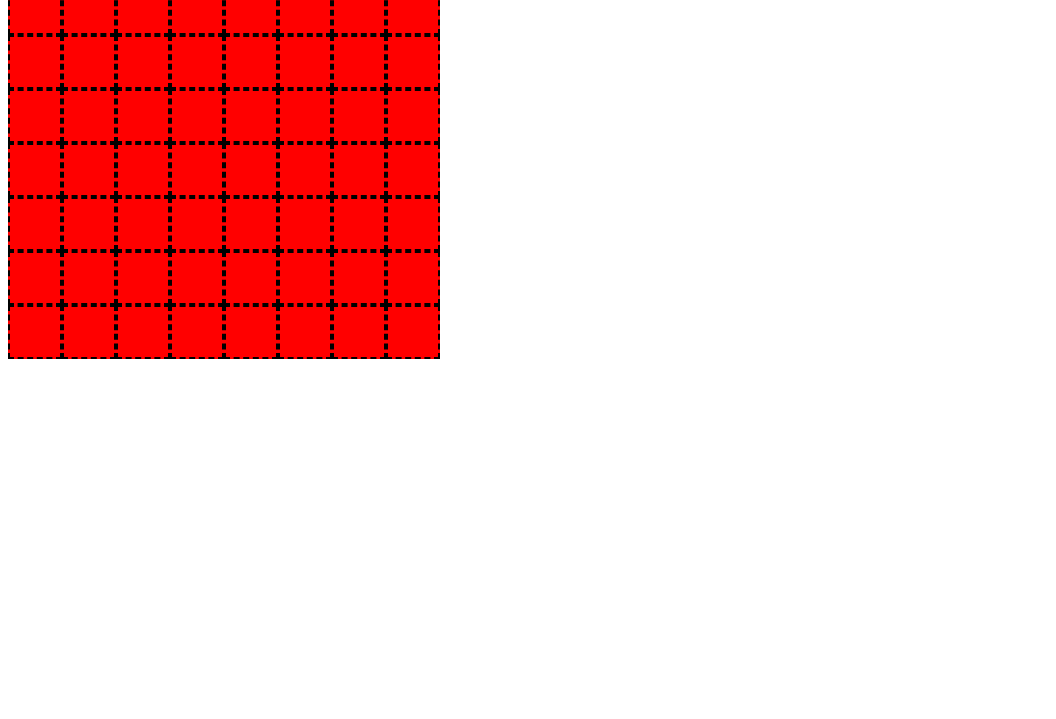
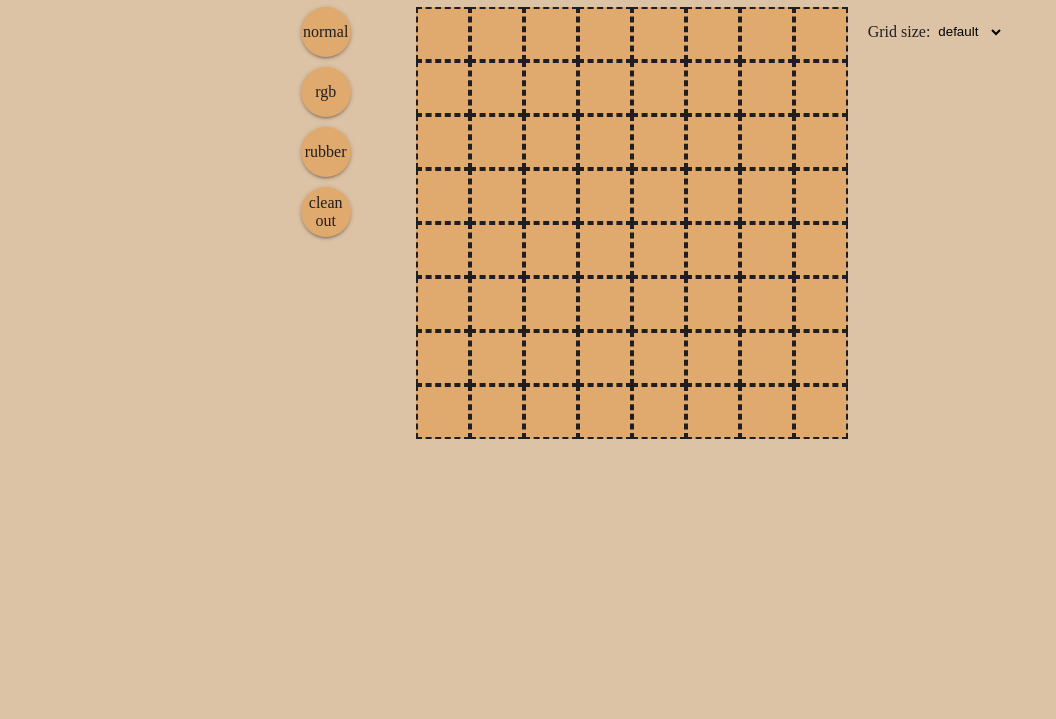
Before and after one commit to k0char/etch-a-sketch, a plain HTML site: page index.html in a window 1280 px wide. Shown: the part 81-800 px from the top of the page, without its empty margins (0-1056 px from the left). Drawn offline with Linux system fonts and the light colour scheme.

Commit message:
fixed layout , created tools

```diff
--- a/elo.js
+++ b/elo.js
@@ -2,28 +2,26 @@
 const grid = document.querySelector('#grid');
 //let list_of_divs = document.getElementById("myDIV").querySelectorAll("p");
 function setupGrid (size) {
-    for (let i = 0; i < size; i++) {
-        const gridRow = document.createElement('div')
-        gridRow.setAttribute('id','grid-row');
-        for (let i = 0; i < size; i++) {
-            const gridElement = document.createElement('div')
-            gridElement.classList.add('grid-element')
-            gridElement.style.height = "50px";
-            gridElement.style.width = "50px";
-            gridElement.style.backgroundColor = "red";
-            gridRow.appendChild(gridElement);
-        }
-        grid.appendChild(gridRow);
-        //gridElement.addEventListener('mouseover', changeColor)
-        //gridElement.addEventListener('mousedown', changeColor)
+    for (let i = 0; i < size*size; i++) {
+      const gridElement = document.createElement('div')
+      gridElement.classList.add('grid-element')
+      gridElement.style.height = "50px";
+      gridElement.style.width = "50px";
+      gridElement.style.backgroundColor = "red";
+      grid.appendChild(gridElement);
     }
 }
-//console.log(document.getElementById("myDIV").querySelectorAll("p"));
 setupGrid(8);
-let  row = grid.querySelectorAll("div");
-//row.addEventListener('mouseover', function () =>  { row.style.backgroundColor = "red";
-//});
-console.log(row);
+
+
+const gridElements = document.querySelectorAll('.grid-element');
+gridElements.forEach((element) => {
+  element.addEventListener('mouseover', function handleMouseOver() {
+  element.style.backgroundColor = "black";
+  });
+});
+
+
 /*
 
 
--- /dev/null
+++ b/elo1.js
@@ -0,0 +1,116 @@
+// wniosek musze queryselectorem wszystkie divy i potem je
+//#DDC3A5 #201E20 #E0A96D
+const grid = document.querySelector('#grid');
+const btn_rgb = document.querySelector('#btn_rgb');
+const btn_normal = document.querySelector('#btn_normal');
+const btn_rubber = document.querySelector('#btn_rubber');
+const btn_cleanEverything = document.querySelector('#btn_clean');
+const btn_test = document.querySelector('#test');
+//let list_of_divs = document.getElementById("myDIV").querySelectorAll("p");
+function setupGrid (size) {
+    for (let i = 0; i < size; i++) {
+        const gridRow = document.createElement('div')
+        gridRow.setAttribute('id','grid-row');
+        gridRow.style.display = "flex";
+        gridRow.style.border = "10px";
+        gridRow.style.justifyContent = "center";
+
+        for (let i = 0; i < size; i++) {
+            const gridElement = document.createElement('div')
+            gridElement.classList.add('grid-element')
+            gridElement.style.height = "50px";
+            gridElement.style.width = "50px";
+            gridElement.style.backgroundColor = "#E0A96D";
+            gridRow.appendChild(gridElement);
+        }
+        grid.appendChild(gridRow);
+        //gridElement.addEventListener('mouseover', changeColor)
+        //gridElement.addEventListener('mousedown', changeColor)
+    }
+}
+//console.log(document.getElementById("myDIV").querySelectorAll("p"));
+setupGrid(8);
+selectedSize = document.querySelector('#size');
+document.addEventListener('input', function (event) {
+
+	// Only run on our size menu
+	if (event.target.id !== 'size') return;
+    let allGridRows = document.querySelectorAll('#grid-row');
+    allGridRows.forEach((element) => {
+        element.remove()
+});
+	let gridSize = parseInt(selectedSize.value);
+    setupGrid(gridSize);
+    gridElements = document.querySelectorAll('.grid-element');
+    gridElements.forEach((element) => {
+
+        element.addEventListener('mouseover', function handleMouseOver() {
+
+        element.style.backgroundColor = "black";
+        });
+      });
+
+}, false);
+/*var e = document.getElementById("elementId");
+
+
+var value = e.options[e.selectedIndex].value;
+var text = e.options[e.selectedIndex].text;
+*/
+let  row = grid.querySelectorAll("div");
+
+let gridElements = document.querySelectorAll('.grid-element');
+gridElements.forEach((element) => {
+
+  element.addEventListener('mouseover', function handleMouseOver() {
+
+  element.style.backgroundColor = "black";
+  });
+});
+/*
+btn_test.addEventListener('click', function changeToNormalF() {
+    gridElements.forEach((element) => {
+        element.addEventListener('mouseover', function handleMouseOverNormal() {
+            element.style.backgroundColor = "black";
+        });
+      });
+    });
+*/
+
+// Change to normal
+
+btn_normal.addEventListener('click', function changeToNormal() {
+    gridElements.forEach((element) => {
+        element.addEventListener('mouseover', function handleMouseOverNormal() {
+            element.style.backgroundColor = "black";
+        });
+      });
+    });
+
+// change to RGB
+btn_rgb.addEventListener('click', function changeToRgb() {
+    gridElements.forEach((element) => {
+        element.addEventListener('mouseover', function handleMouseOverRgb() {
+            const randomColor = Math.floor(Math.random()*16777215).toString(16);
+            element.style.backgroundColor = "#" + randomColor;
+        });
+      });
+    });
+
+// change to rubber
+
+btn_rubber.addEventListener('click', function RubberClick() {
+    gridElements.forEach((element) => {
+        element.addEventListener('mouseover', function Rubber() {
+            element.style.backgroundColor = "#E0A96D";
+        });
+    });
+});
+
+// clean everything
+
+btn_cleanEverything.addEventListener('click', function CleanEverything () {
+    gridElements.forEach ((element) => {
+        element.style.backgroundColor = "#E0A96D";
+    })
+})
--- a/index.html
+++ b/index.html
@@ -5,19 +5,94 @@
 <meta name="viewport" content="width=device-width,initial-scale=1">
 <link rel="stylesheet" href="">
 <style>
-    #grid-row {
+    body {
+        color: #201E20;
         display: flex;
-        border: 10px;
+        justify-content: center;
+        align-items: center;
+        flex-direction: column;
+        background-color: #DDC3A5;
+    }
+    #grid {
+        margin: 0px 20px 0px 0px;
     }
     .grid-element {
         border-width: 2px;
-        border-color: black;
+        border-color: #201E20;
         border-style: dashed;
     }
+    #container {
+        display: flex;
+        flex-direction: row-reverse;
+    }
+    #tools {
+        display: flex;
+        padding: 0px 40px 0px 0px;
+        height: 200px;
+        width: 100px;
+        flex-wrap: wrap;
+        flex-direction: column;
+    }
+    #size {
+        height: 50px;
+        width: 70px;
+        background-color: #DDC3A5;
+        border: none;
+    }
+    button {
+        padding: 0;
+        border: none;
+        font: inherit;
+        color: inherit;
+        background-color: transparent;
+        cursor: pointer;
+    }
+    button:focus {
+        outline: 0;
+    }
+    button {
+    height: 50px;
+    width: 50px;
+    box-shadow: 0 2px 2px 0 rgba(0, 0, 0, 0.14),
+        0 3px 1px -2px rgba(0, 0, 0, 0.12), 0 1px 5px 0 rgba(0, 0, 0, 0.2);
+    }
+    button {
+        background-color: #E0A96D;
+        border-radius: 25px;
+        flex: auto;
+    }
+    .buttons {
+        display: flex;
+        flex-direction: column;
+        justify-content: center;
+        align-items: center;
+        gap: 10px;
+    }
 </style>
-<script src="elo.js" defer></script>
+<script src="elo1.js" defer></script>
 <body>
-    <div id="grid">
+    <h1>Fetch-a-Sketch</h1>
+    <div id="container">
+        <div id="select">
+            <label for="size">Grid size:</label>
+            <select id="size">
+                <option value="8">default</option>
+                <option value="4">small</option>
+                <option value="10">medium</option>
+                <option value="16">large</option>
+                <option value="120">huge</option>
+            </select>
+        </div>
+        <div id="grid">
+        </div>
+        <div id="tools">
+            <div class="buttons">
+                <button id="btn_normal">normal</button>
+                <button id="btn_rgb">rgb</button>
+                <button id="btn_rubber">rubber</button>
+                <button id="btn_clean">clean out</button>
+            </div>
+        </div>
     </div>
 </body>
 </html>
```
